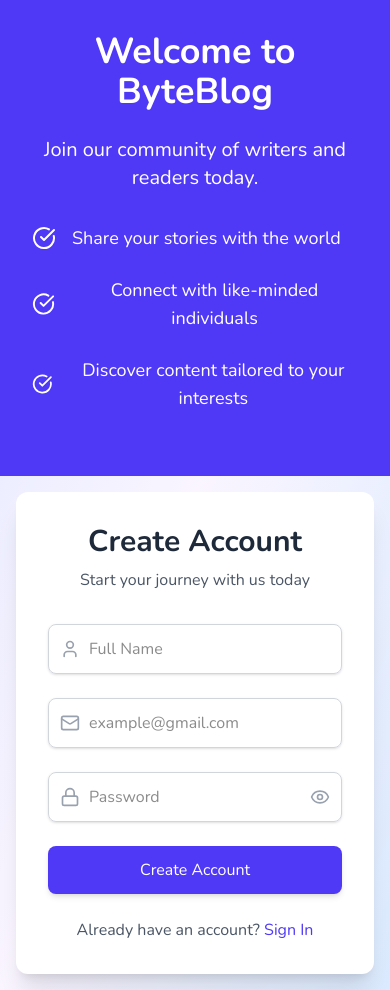
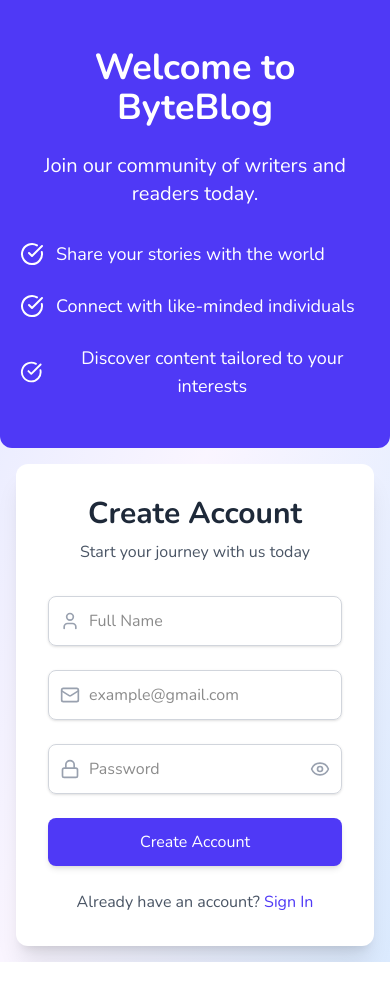
Before and after one commit to clifforddonk/blogsite_frontend, a Next.js app: page /auth/register in a window 390 px wide. After the commit the page ends 962 px from the top, so only its background shows below. Built offline with nearby package versions, Linux system fonts and the light colour scheme; no server answers.

Commit message:
new changes

```diff
--- a/app/auth/login/page.jsx
+++ b/app/auth/login/page.jsx
@@ -42,7 +42,7 @@ const Page = () => {
     <div className="min-h-screen bg-gradient-to-br from-indigo-100 via-purple-50 to-blue-100">
       <div className="flex flex-col lg:flex-row min-h-screen">
         {/* Left Section - Hero/Landing Area */}
-        <div className="w-full lg:w-1/2 bg-indigo-600 p-8 flex flex-col justify-center items-center text-white">
+        <div className="w-full lg:w-1/2 bg-indigo-600 py-10 rounded-br-xl rounded-bl-xl flex flex-col justify-center items-center text-white">
           <div className="max-w-md text-center lg:text-left">
             <h1 className="text-4xl lg:text-5xl font-bold mb-6">
               Welcome Back
--- a/app/auth/register/page.jsx
+++ b/app/auth/register/page.jsx
@@ -46,7 +46,7 @@ const Page = ({ regUser }) => {
     <div className="min-h-screen bg-gradient-to-br from-indigo-100 via-purple-50 to-blue-100">
       <div className="flex flex-col lg:flex-row min-h-screen">
         {/* Left Section - Hero/Landing Area */}
-        <div className="w-full lg:w-1/2 bg-indigo-600 p-8 flex flex-col justify-center items-center text-white">
+        <div className="w-full lg:w-1/2 bg-indigo-600 px-5 py-12 rounded-br-xl rounded-bl-xl flex flex-col justify-center items-center text-white">
           <div className="max-w-md text-center lg:text-left">
             <h1 className="text-4xl lg:text-5xl font-bold mb-6">
               Welcome to ByteBlog
@@ -55,17 +55,17 @@ const Page = ({ regUser }) => {
               Join our community of writers and readers today.
             </p>
 
-            <div className="space-y-6 mb-8">
+            <div className="space-y-6">
               <div className="flex items-center">
-                <CheckCircle className="h-6 w-6 mr-4" />
+                <CheckCircle className="h-6 w-6 mr-3" />
                 <p className="text-lg">Share your stories with the world</p>
               </div>
               <div className="flex items-center">
-                <CheckCircle className="h-6 w-6 mr-4" />
+                <CheckCircle className="h-6 w-6 mr-3" />
                 <p className="text-lg">Connect with like-minded individuals</p>
               </div>
               <div className="flex items-center">
-                <CheckCircle className="h-6 w-6 mr-4" />
+                <CheckCircle className="h-6 w-6 mr-3" />
                 <p className="text-lg">
                   Discover content tailored to your interests
                 </p>
```
